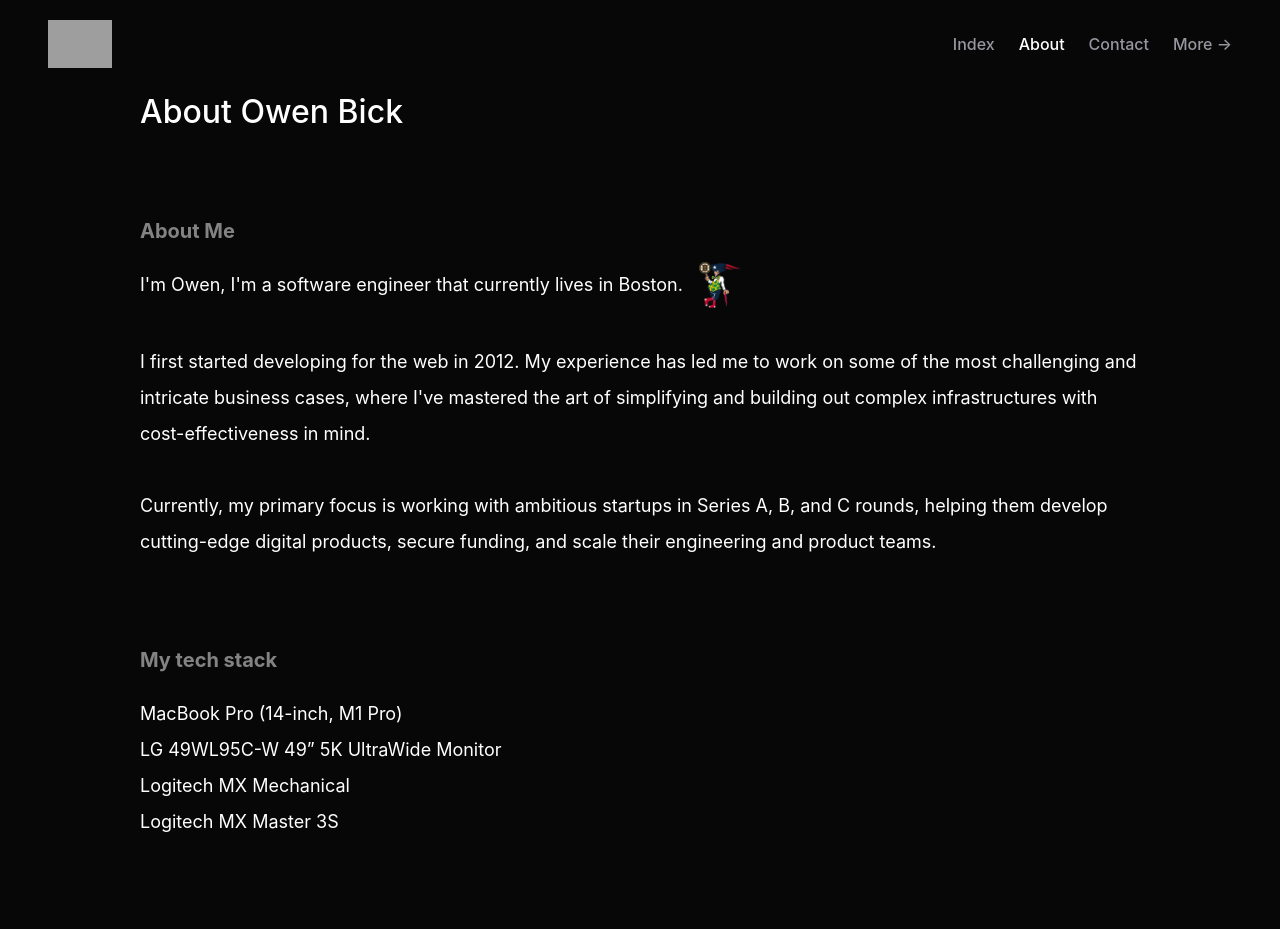
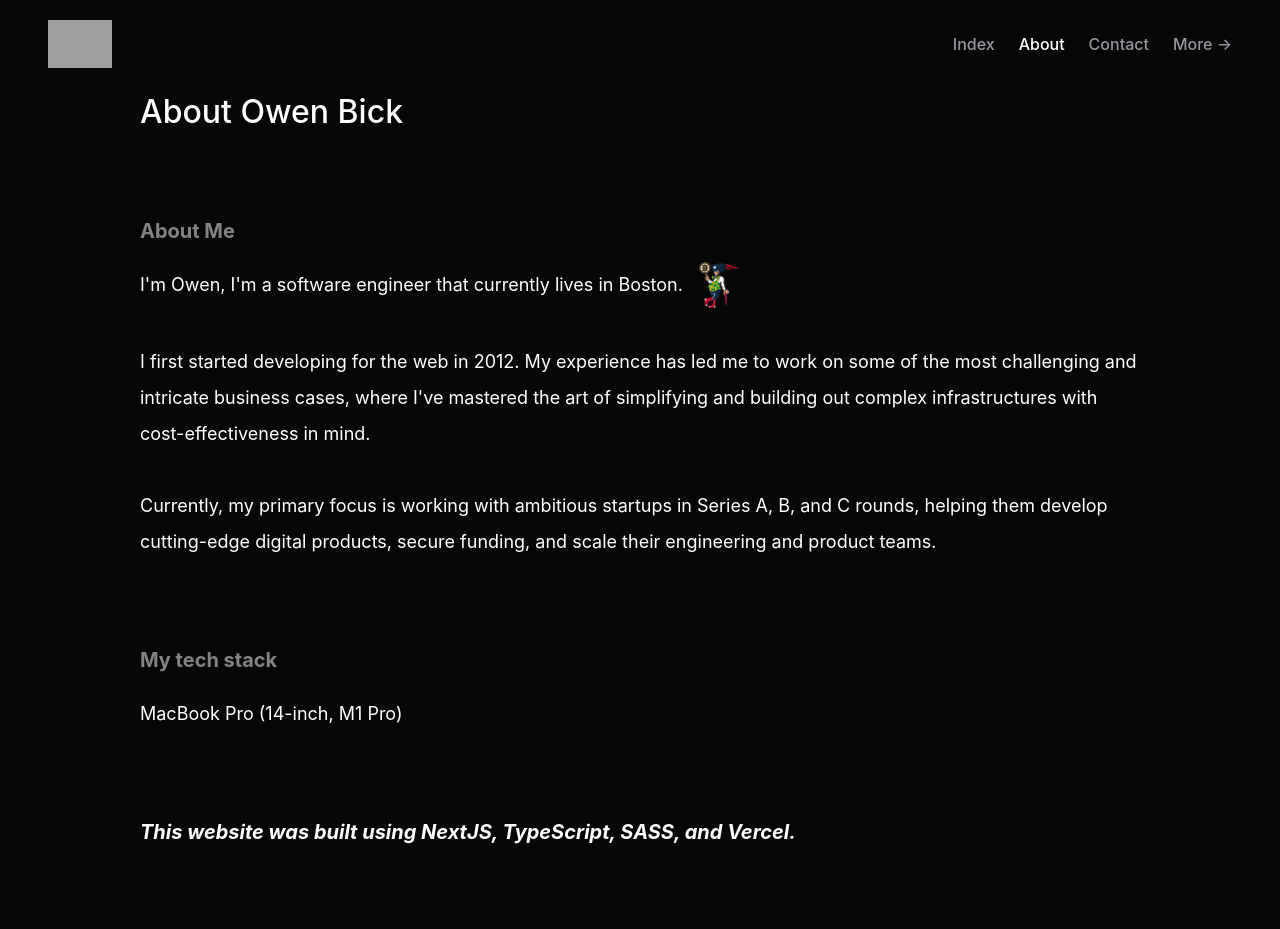
Before and after one commit to bick/website, a Next.js app: page /about in a window 1280 px wide. Shown: the top 929 px of the page. Built offline with nearby package versions, Linux system fonts and the light colour scheme; grey boxes are pictures that could not be loaded.

Commit message:
Update about.tsx

```diff
--- a/pages/about.tsx
+++ b/pages/about.tsx
@@ -53,12 +53,6 @@ export default function Home() {
           <div className="container">
             <h3>My tech stack</h3>
             <span>MacBook Pro (14-inch, M1 Pro)</span>
-            <br />
-            <span>LG 49WL95C-W 49” 5K UltraWide Monitor</span>
-            <br />
-            <span>Logitech MX Mechanical</span>
-            <br />
-            <span>Logitech MX Master 3S</span>
           </div>
         </section>
         <section className="social">
```
